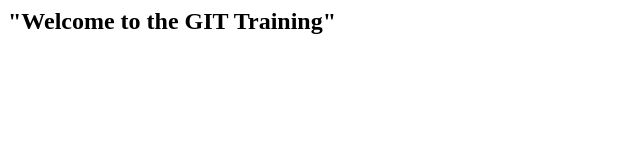
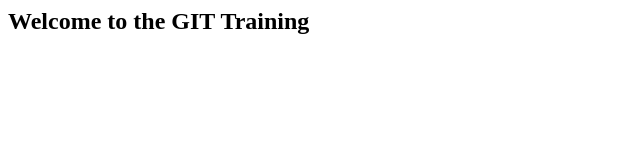
Before and after one commit to gitshanif/git_allianz, a plain HTML site: page index.html in a window 1280 px wide. Shown: the whole page, without its empty margins (0-640 px from the left). Drawn offline with Linux system fonts and the light colour scheme.

Commit message:
Update index.html

```diff
--- a/index.html
+++ b/index.html
@@ -1,5 +1,5 @@
 <html>
 <body>
-<h2>"Welcome to the GIT Training"</h2>
+<h2>Welcome to the GIT Training</h2>
 </body>
 </html>
```
